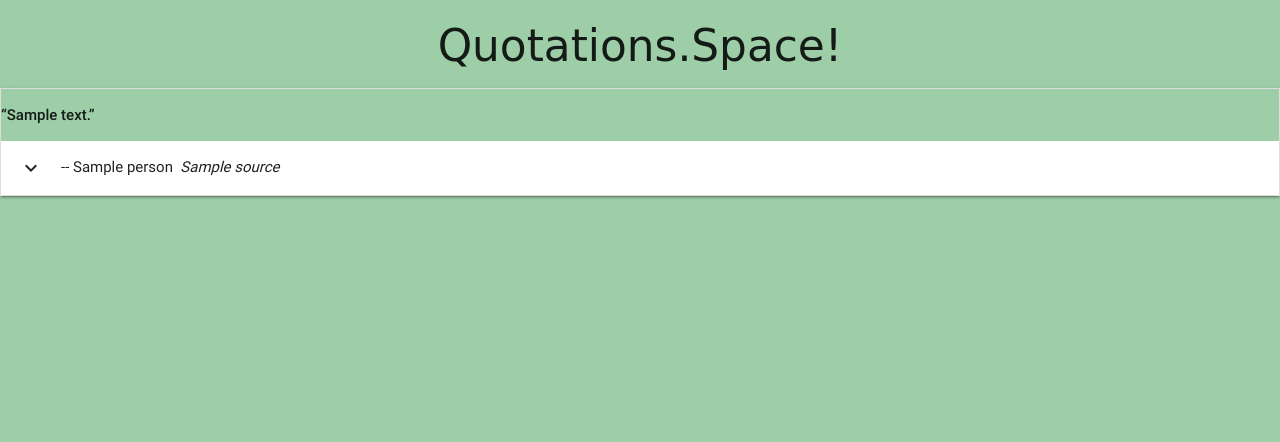
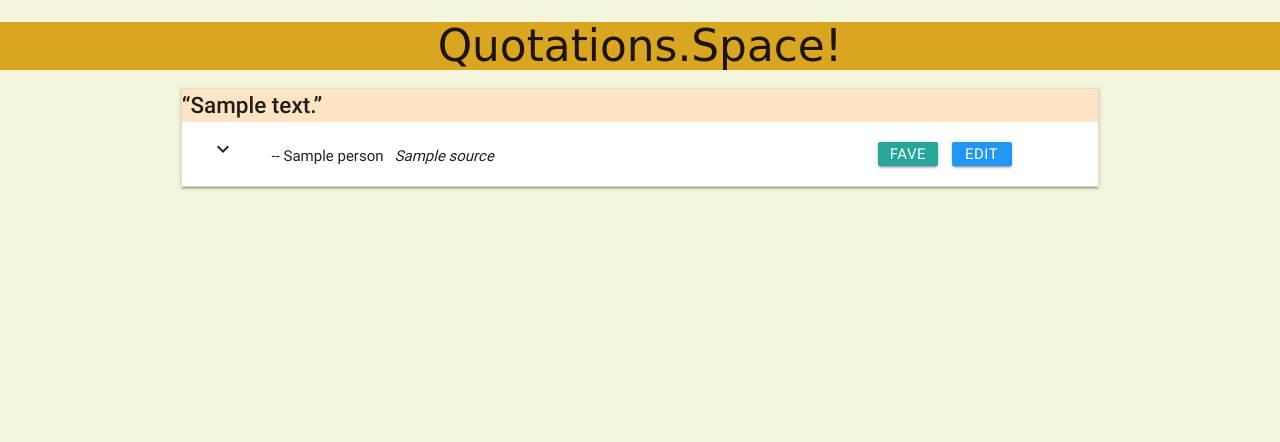
Before and after one commit to billdavisjr/wbd_fsd_project3, a Flask app: page / in a window 1280 px wide. Shown: the top 442 px of the page. Run offline with Flask 2, Linux system fonts and the light colour scheme; a database or web service that is not in the repository returns one stand-in record (values such as "Sample title"); some libraries are stand-ins or nearby versions.

Commit message:
CSS changes, added Fave and Edit buttons, added floating action/menu button

```diff
--- a/static/css/style.css
+++ b/static/css/style.css
@@ -1,8 +1,31 @@
 body {
-    background-color: rgb(157, 206, 168);
+    background-color: beige;
 }
 
 h3 {
     font-family: cursive;
     text-align: center;
+    background-color: goldenrod;
 }
+
+
+.btn_small {
+    height: 24px;
+    width: 60px;
+    line-height: 24px;
+    margin: 5px 5px;
+    padding: 0 0.5em;
+}
+
+.collapsible-body {
+    background-color: white;
+}
+
+.quotation {
+    background-color: bisque;
+    font-size: 1.5em;
+}
+
+.attribution {
+
+}
--- a/templates/base.html
+++ b/templates/base.html
@@ -8,9 +8,10 @@
     </head>
     <body>
         <h3>Quotations.Space!</h3>
-        {% block content %}
-        {% endblock %}
-
+        <div class="container">
+            {% block content %}
+            {% endblock %}
+        </div>
         <script src="https://cdnjs.cloudflare.com/ajax/libs/jquery/3.2.1/jquery.min.js"></script>
         <script src="https://cdnjs.cloudflare.com/ajax/libs/materialize/0.100.2/js/materialize.min.js"></script>
         <script type="text/javascript">
--- a/templates/quotes.html
+++ b/templates/quotes.html
@@ -1,10 +1,20 @@
 {% extends 'base.html' %}
 {% block content %}
+    <div class="row">
         <ul class="collapsible" data-collapsible="accordion">
             {% for quote in quotations %}
             <li>
-            <p><strong>&ldquo;{{quote.quotation_text}}&rdquo;</strong></p>
-            <div class="collapsible-header"><i class="material-icons">expand_more</i>-- {{quote.person}} &nbsp; <em>{{quote.source}}</em></div>
+                <div class="quotation"><strong>&ldquo;{{quote.quotation_text}}&rdquo;</strong></div>
+                <div class="collapsible-header">
+                        <div class="col s9 attribution ">
+                            <i class="material-icons">expand_more</i>
+                            &nbsp;&nbsp;&nbsp; -- {{quote.person}} &nbsp; <em>{{quote.source}}</em>
+                        </div>
+                        <div class="col s3 quotebuttons">
+                            <a class="waves-effect waves-light btn btn_small ">Fave</a>
+                            <a class="waves-effect waves-light btn btn_small blue ">Edit</a>
+                        </div>
+                </div>
                 <div class="collapsible-body">
                     <p>Category: {{quote.category_name}}</p>
                     <p>Date: {{quote.date_said}}</p>
@@ -14,14 +24,14 @@
             </li>
             {% endfor %}
         </ul>
+    </div>
     <div class="fixed-action-btn">
         <a class="btn-floating btn-large red">
             <i class="large material-icons">mode_edit</i>
         </a>
         <ul>
-            <li><a class="btn-floating yellow darken-1"><i class="material-icons">format_quote</i></a></li>
-            <li><a class="btn-floating green"><i class="material-icons">publish</i></a></li>
-            <li><a class="btn-floating blue" href="{{ url_for('add_quote') }}"> <i class="material-icons">add</i></a></li>
+            <li><a class="btn-floating green darken-1 tooltipped" href="" data-position="left" data-tooltip="coming soon"><i class="material-icons"> format_quote</i></a></li>
+            <li><a class="btn-floating blue tooltipped"  href="{{ url_for('add_quote') }}" data-position="left" data-tooltip="Add a new quote"><i class="material-icons">add</i></a></li>
         </ul>
     </div>
 {% endblock %}
```
Lines whose indentation alone changed are shown as unchanged.
